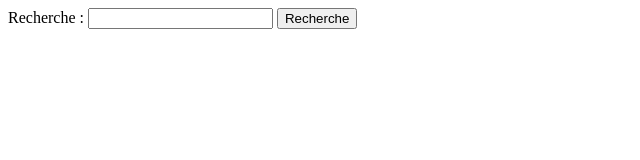
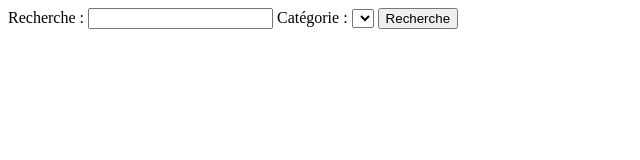
Before and after one commit to lucasguiot/freeart, a plain HTML site: page freeart/WebContent/recherche.html in a window 1280 px wide. Shown: the whole page, without its empty margins (0-640 px from the left). Drawn offline with Linux system fonts and the light colour scheme.

Commit message:
Revert "ax"
This reverts commit 9ddcd2d72942099432b6f0f0664a04537ede4e67.

```diff
--- a/freeart/WebContent/WEB-INF/glassfish-web.xml
+++ b/freeart/WebContent/WEB-INF/glassfish-web.xml
@@ -2,5 +2,5 @@
 
 <!DOCTYPE glassfish-web-app PUBLIC "-//GlassFish.org//DTD GlassFish Application Server 3.1 Servlet 3.0//EN" "http://glassfish.org/dtds/glassfish-web-app_3_0-1.dtd">
 <glassfish-web-app>
-	<context-root>/freeart</context-root>
+    <context-root>/freeart</context-root>
 </glassfish-web-app>
--- a/freeart/WebContent/recherche.html
+++ b/freeart/WebContent/recherche.html
@@ -3,10 +3,10 @@
 <title></title>
 </head>
 <body>
-	<form action="rechercher" id="search" method="post" name="Recherche">
+	<form action="rechercher" id="search" method="get" name="Recherche">
 		<label>Recherche :</label> <input type="text" name="texteRecherche" />
-	 <input
-			name="buttonRecherche" type="submit" value="Recherche" />&nbsp;
+		<label>Catégorie :</label> <select name="categorie"></select> <input
+			name="buttonRecherche" type="button" value="Recherche" />&nbsp;
 	</form>
 
 	<p>&nbsp;</p>
```
Also changed, not shown: freeart/.settings/org.eclipse.wst.common.project.facet.core.xml, 3 other files.
